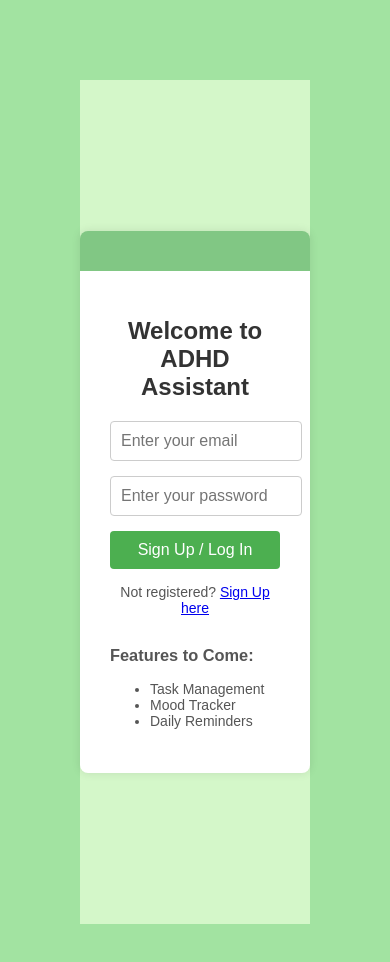
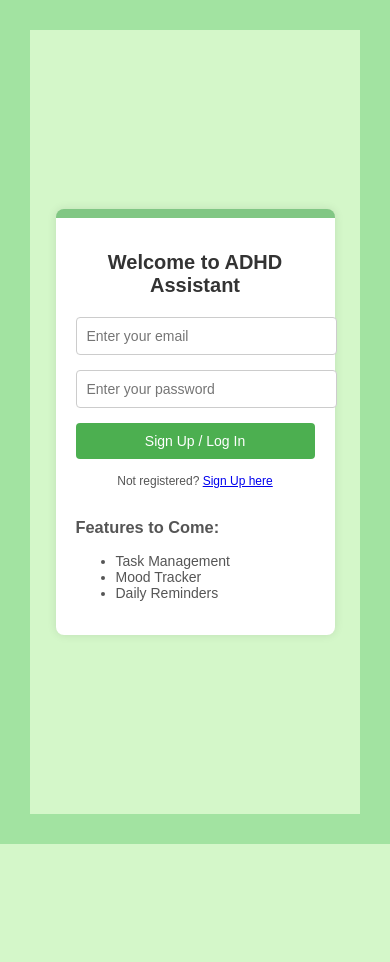
Before and after one commit to snappingThread/ADHD-ASSISTER, a plain HTML site: page index.html in a window 390 px wide. After the commit the page ends 844 px from the top, so only its background shows below. Drawn offline with Linux system fonts and the light colour scheme.

Commit message:
Update index.html

```diff
--- a/index.html
+++ b/index.html
@@ -14,7 +14,8 @@
       justify-content: center;
       align-items: center;
       height: 100vh;
-      border: 80px solid #a2e3a1; /* 10x thicker side borders */
+      border: 30px solid #a2e3a1; /* 10x thicker side borders */
+      box-sizing: border-box;
     }
 
     .container {
@@ -22,9 +23,11 @@
       box-shadow: 0 0 10px rgba(0, 0, 0, 0.1);
       padding: 30px;
       border-radius: 8px;
-      width: 300px;
+      width: 100%;
+      max-width: 400px; /* Maximum width */
       text-align: center;
-      border-top: 40px solid #81c784; /* 3x thicker top border */
+      border-top: 9px solid #81c784; /* 3x thicker top border */
+      box-sizing: border-box;
     }
 
     h1 {
@@ -69,6 +72,30 @@
       font-size: 14px;
       color: #555;
     }
+
+    /* Media Queries for Responsiveness */
+    @media (max-width: 600px) {
+      body {
+        padding: 10px; /* Add padding to prevent elements from touching the edges on mobile */
+      }
+
+      .container {
+        padding: 20px;
+        max-width: 90%; /* Make the container width take up more space on small screens */
+      }
+
+      h1 {
+        font-size: 20px; /* Slightly smaller heading on mobile */
+      }
+
+      input, button {
+        font-size: 14px; /* Smaller text on mobile */
+      }
+
+      p {
+        font-size: 12px; /* Smaller font size for text */
+      }
+    }
   </style>
 </head>
 <body>
```
